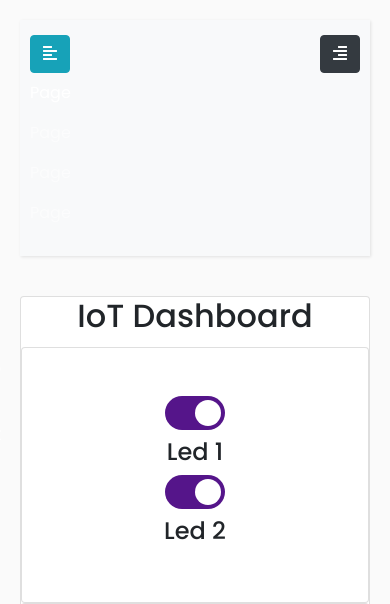
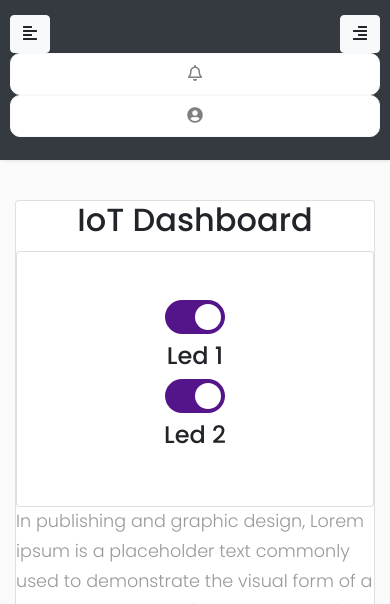
Before and after one commit to lavank179/IotDashboard, a PHP site: page / in a window 390 px wide, after a click that opens the changed part. Shown: the top 604 px of the page. Run offline with PHP 8.4, Linux system fonts and the light colour scheme; some libraries are stand-ins or nearby versions; grey boxes are pictures that could not be loaded.

Commit message:
pages, siders, logs..

```diff
--- a/css/main.css
+++ b/css/main.css
@@ -197,7 +197,6 @@ a.article:hover {
     CONTENT STYLE
 ----------------------------------------------------- */
 #content {
-  padding: 20px;
   min-height: 100vh;
   transition: all 0.3s;
 }
@@ -260,3 +259,11 @@ a.article:hover {
     display: none;
   }
 }
+
+
+/* top navbar */
+
+#topNAV .btn-rounded1{
+  border-radius: 10px;
+  background-color: white;
+}
--- a/headers/head.php
+++ b/headers/head.php
@@ -1,7 +1,7 @@
 <meta charset="UTF-8">
 <meta http-equiv="X-UA-Compatible" content="IE=edge">
 <meta name="viewport" content="width=device-width, initial-scale=1.0">
-<title>IOT Dashboard</title>
+<title> IOT Dashboard </title>
 
 
 <!-- <link href="https://cdn.jsdelivr.net/npm/bootstrap@5.0.0-beta2/dist/css/bootstrap.min.css" rel="stylesheet" integrity="sha384-BmbxuPwQa2lc/FVzBcNJ7UAyJxM6wuqIj61tLrc4wSX0szH/Ev+nYRRuWlolflfl" crossorigin="anonymous"> -->
--- a/headers/sidebar.php
+++ b/headers/sidebar.php
@@ -1,45 +1,19 @@
 <div class="sidebar-header">
-    <h3>Bootstrap Sidebar</h3>
+    <h3> IoT Dashboard </h3>
 </div>
 
-<ul class="list-unstyled components">
-    <p>Dummy Heading</p>
-    <li class="active">
-        <a href="#homeSubmenu" data-toggle="collapse" aria-expanded="false" class="dropdown-toggle">Home</a>
-        <ul class="collapse list-unstyled" id="homeSubmenu">
-            <li>
-                <a href="#">Home 1</a>
-            </li>
-            <li>
-                <a href="#">Home 2</a>
-            </li>
-            <li>
-                <a href="#">Home 3</a>
-            </li>
-        </ul>
+<ul class="list-unstyled components men">
+    <li class="nav-item active">
+        <a class="home"> Home </a>
     </li>
-    <li>
-        <a href="#">About</a>
+    <li class="nav-item">
+        <a class="visualise"> Visualise </a>
     </li>
-    <li>
-        <a href="#pageSubmenu" data-toggle="collapse" aria-expanded="false" class="dropdown-toggle">Pages</a>
-        <ul class="collapse list-unstyled" id="pageSubmenu">
-            <li>
-                <a href="#">Page 1</a>
-            </li>
-            <li>
-                <a href="#">Page 2</a>
-            </li>
-            <li>
-                <a href="#">Page 3</a>
-            </li>
-        </ul>
+    <li class="nav-item">
+        <a class="profile"> Profile </a>
     </li>
-    <li>
-        <a href="#">Portfolio</a>
-    </li>
-    <li>
-        <a href="#">Contact</a>
+    <li class="nav-item">
+        <a class="contact"> Contact </a>
     </li>
 </ul>
 
--- a/index.php
+++ b/index.php
@@ -13,45 +13,39 @@
     <div class="wrapper">
         <!-- Sidebar Holder -->
         <nav id="sidebar">
-
             <?php include('./headers/sidebar.php'); ?>
         </nav>
 
         <!-- Page Content Holder -->
         <div id="content">
 
-            <nav class="navbar navbar-expand-lg navbar-dark bg-light">
-                <div class="container-fluid">
+            <nav class="navbar navbar-expand-lg navbar-light bg-dark" id="topNAV">
 
-                    <button type="button" id="sidebarCollapse" class="btn btn-info">
+                <button type="button" id="sidebarCollapse" class="btn btn-light">
                     <i class="fas fa-align-left"></i>
-                        <span>Toggle Sidebar</span>
                 </button>
-                    <button class="btn btn-dark d-inline-block d-lg-none ml-auto" type="button" data-toggle="collapse" data-target="#navbarSupportedContent" aria-controls="navbarSupportedContent" aria-expanded="false" aria-label="Toggle navigation">
+                <button class="btn btn-light d-inline-block d-lg-none ml-auto" type="button" data-toggle="collapse" data-target="#navbarSupportedContent" aria-controls="navbarSupportedContent" aria-expanded="false" aria-label="Toggle navigation">
                     <i class="fas fa-align-right"></i>
                 </button>
 
                 <div class="collapse navbar-collapse" id="navbarSupportedContent">
-                        <ul class="navbar-nav ms-auto mb-2 mb-lg-0">
-                            <li class="nav-item active">
-                                <a class="nav-link" href="#">Page</a>
+                    <ul class="navbar-nav ml-auto mb-2 mb-lg-0">
+                        <li class="nav-item">
+                            <a class="nav-link btn btn-light btn-rounded1"> <i class="far fa-bell"></i> </a>
                         </li>
                         <li class="nav-item">
-                                <a class="nav-link" href="#">Page</a>
-                            </li>
-                            <li class="nav-item">
-                                <a class="nav-link" href="#">Page</a>
-                            </li>
-                            <li class="nav-item">
-                                <a class="nav-link" href="#">Page</a>
+                            <a class="nav-link btn btn-light btn-rounded1"> <i class="fas fa-user-circle"></i> </a>
                         </li>
                     </ul>
                 </div>
-                </div>
             </nav>
 
-            <div class="">
-                <?php include('./pages/home.php'); ?>
+            <div class="container-fluid">
+                <div id="home"><?php include('./pages/home.php'); ?></div>
+                <div id="visualise"><?php include('./pages/visualise.php'); ?></div>
+                <div id="profile"><?php include('./pages/profile.php'); ?></div>
+
+
             </div>
 
         </div>
--- a/js/log.js
+++ b/js/log.js
@@ -1,32 +1,11 @@
+$("#visualise").hide();
+$("#profile").hide();
+$("#contact").hide();
+
 const switchB = document.querySelector("#onoff");
 
-// switchB.addEventListener("change", function () {
 
-//     var toastElList1 = [].slice.call(document.querySelectorAll(".toast1"));
-//     var toastList1 = toastElList1.map(function (toastEl) {
-//       return new bootstrap.Toast(toastEl);
-//     });
-
-//     var toastElList2 = [].slice.call(document.querySelectorAll(".toast2"));
-//     var toastList2 = toastElList2.map(function (toastEl) {
-//       return new bootstrap.Toast(toastEl);
-//     });
-
-//   if (this.checked) {
-
-//     updateB1('on');
-
-//     toastList2.forEach(toast => toast.hide());
-//     toastList1.forEach(toast => toast.show());
-//   }
-//   else{
-
-//     updateB1('off');
-//     toastList1.forEach(toast => toast.hide());
-//     toastList2.forEach(toast => toast.show());
-//   }
-// });
-
+// switch button toggle - LEDs
 document.querySelectorAll(".onoff").forEach((item) => {
   item.addEventListener("change", (event) => {
     var toastElList1 = [].slice.call(document.querySelectorAll(".toast1"));
@@ -52,6 +31,8 @@ document.querySelectorAll(".onoff").forEach((item) => {
   });
 });
 
+
+// ajax for switch toggle with JSON
 function updateB1(id, val) {
   $.ajax({
     url: "./update.php",
@@ -67,6 +48,7 @@ function updateB1(id, val) {
     },
   });
 }
+
 
 // chart example
 google.charts.load("current", { packages: ["corechart"] });
@@ -85,7 +67,7 @@ function drawChart() {
     title: "Company Performance",
     curveType: "function",
     legend: { position: "bottom" },
-    chartArea: {width: '500px', height: '250px'}
+    chartArea: {width: '100%', height: '100%'}
   };
 
   var chart = new google.visualization.LineChart(
@@ -100,3 +82,24 @@ $(document).ready(function () {
       $('#sidebar').toggleClass('active');
   });
 });
+
+
+
+
+// toggle between dashboard pages
+$('.men a').on('click', function(e) {
+  e.preventDefault()
+  let alinks = ['home', 'visualise', 'profile', 'contact'];
+  for(var i = 0; i < alinks.length; i++){
+    if(alinks[i] == this.className){
+      $("#" + alinks[i]).show();
+      var p = document.querySelector("." + alinks[i]).parentElement;
+      p.classList.add('active');
+    } else {
+      $("#" + alinks[i]).hide();
+      var p = document.querySelector("." + alinks[i]).parentElement;
+      p.classList.remove('active');
+    }
+  }
+  // console.log(this.className);
+});
--- a/pages/home.php
+++ b/pages/home.php
@@ -7,42 +7,45 @@
     </div>
 
     <div class="row">
-        <div class="col-sm-auto col-md-auto col-lg-auto">
+        <div class="col-sm-4 col-md-4 col-lg-4">
             <div class="card text-center py-5">
                 <div class="row">
-                    <div class="col-sm-4">
+                    <div class="col-sm-6">
                         <label class="switch">
                             <input class="onoff but" type="checkbox" checked id="111">
                             <span class="round"> </span>
                         </label>
                     </div>
-                    <div class="col-sm-4">
+                    <div class="col-sm-6">
                         <h4> Led 1 </h4>
                     </div>
                 </div>
 
                 <div class="row">
-                    <div class="col-sm-4">
+                    <div class="col-sm-6">
                         <label class="switch">
                             <input class="onoff but" type="checkbox" checked id="112">
                             <span class="round"> </span>
                         </label>
                     </div>
-                    <div class="col-sm-4">
+                    <div class="col-sm-6">
                         <h4> Led 2 </h4>
                     </div>
                 </div>
             </div>
+            <p>In publishing and graphic design, Lorem ipsum is a placeholder text commonly used to demonstrate the visual form of a document or a typeface without relying on meaningful content</p>
         </div>
-        <div class="col-sm-auto col-md-auto col-lg-auto">
+        <div class="col-sm-8 col-md-8 col-lg-8">
             <div class="card">
                 <div class="card-content">
                     <div id="chart1">
                     </div>
                 </div>
             </div>
+            <p>In publishing and graphic design, Lorem ipsum is a placeholder text commonly used to demonstrate the visual form of a document or a typeface without relying on meaningful content</p>
         </div>
 
 
     </div>
+
 </div>
--- /dev/null
+++ b/pages/profile.php
@@ -0,0 +1,5 @@
+<div class="card">
+    <div class="card-content">
+        <h3> This is profile section...</h3>
+    </div>
+</div>
--- /dev/null
+++ b/pages/visualise.php
@@ -0,0 +1,5 @@
+<div class="card">
+    <div class="card-content">
+        <h3> This is visualise section...</h3>
+    </div>
+</div>
```
Lines whose indentation alone changed are shown as unchanged.
